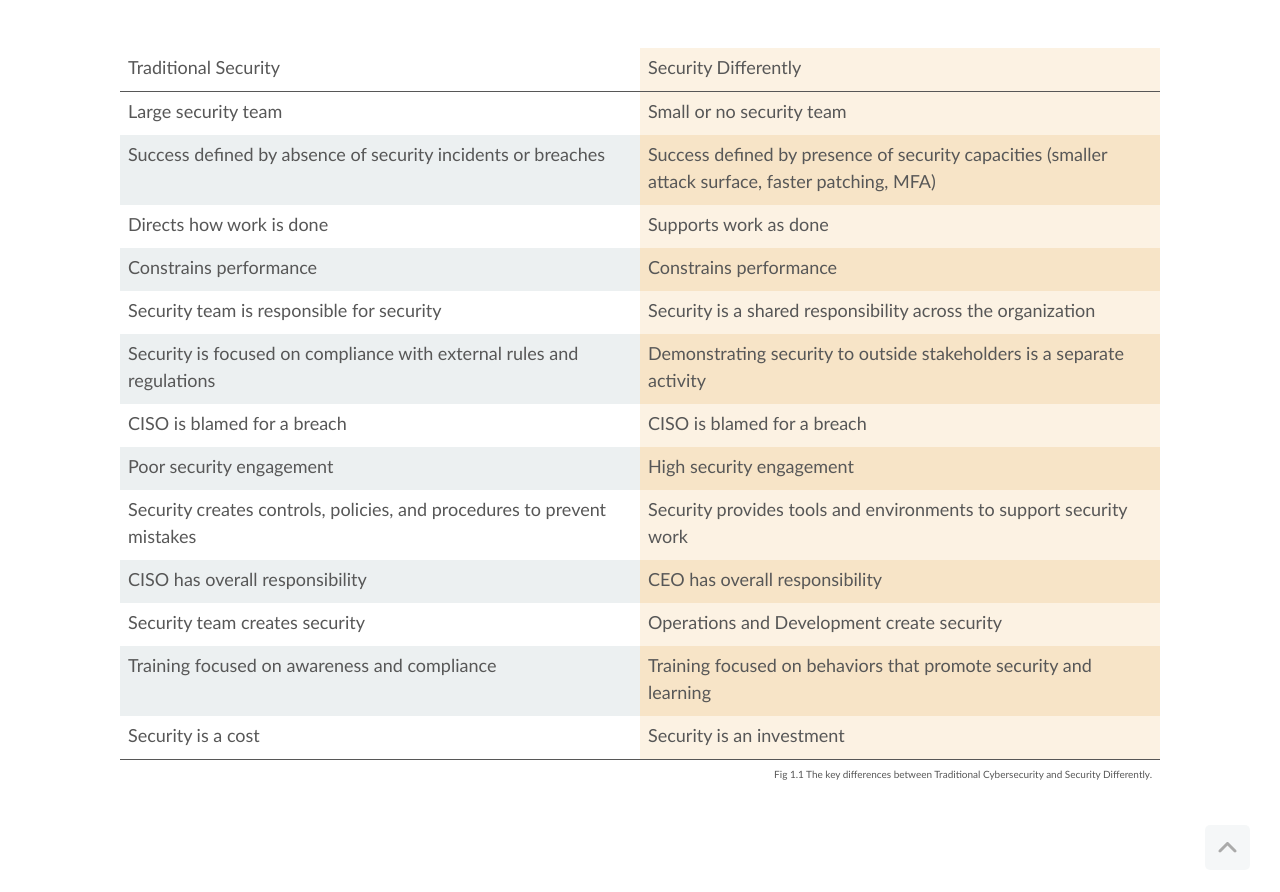
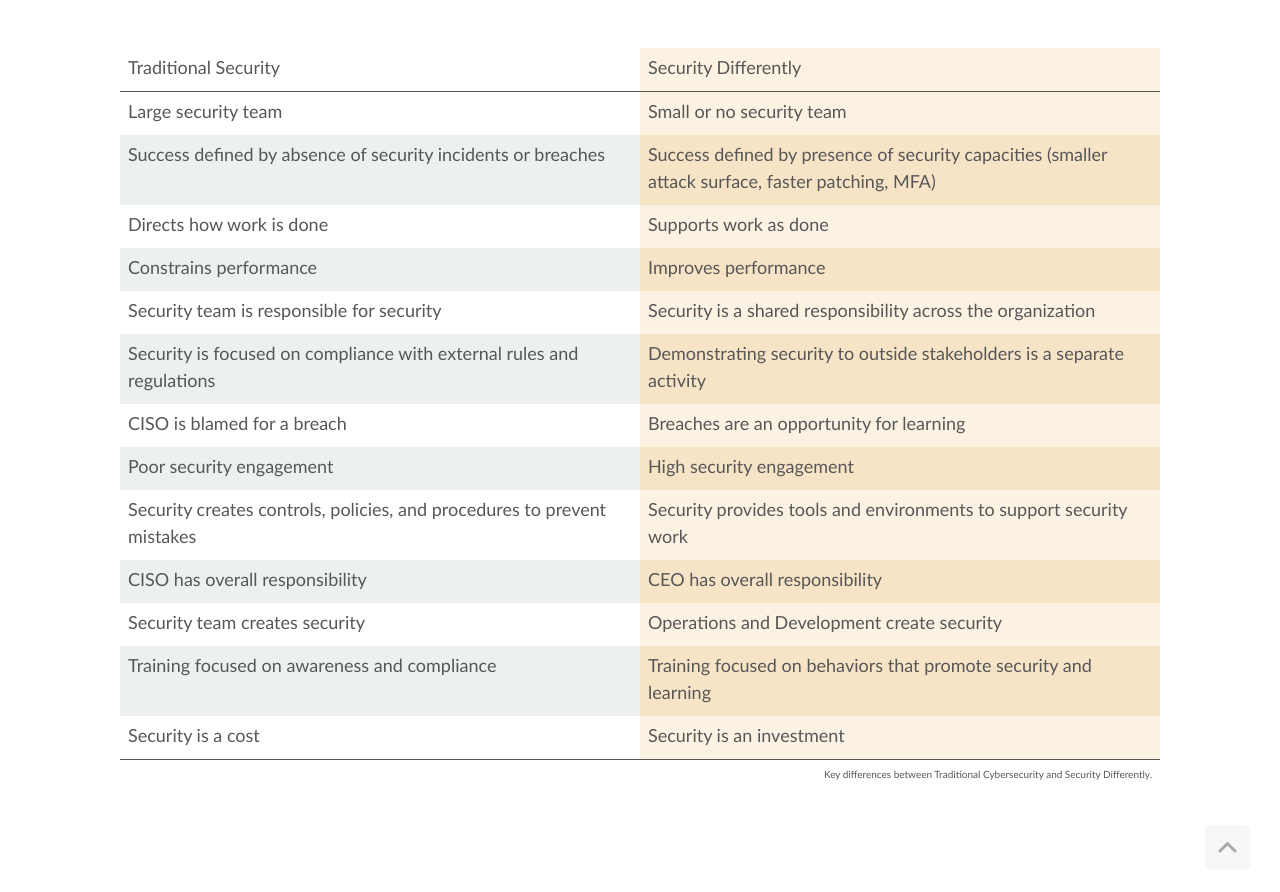
Before and after one commit to security-differently/security-differently.github.io, a Jekyll site: the page built from index.md, in a window 1280 px wide and 900 px high, scrolled down 2186 px. Shown: the top 892 px of the window. Built offline with Jekyll 4.4.1, drawn with Linux system fonts in a browser that asks for light colours; some web fonts are replaced; some of the changed lines change nothing that is shown.

Commit message:
Reconcile about with core-principle and compare

```diff
--- a/_layouts/default.html
+++ b/_layouts/default.html
@@ -170,7 +170,7 @@
             {{ page.compare-row4-col1 }}
           </div>
           <div class="col-6 table-content sd">
-            {{ page.compare-row4-col1 }}
+            {{ page.compare-row4-col2 }}
           </div>
         </div>
         <div class="row">
@@ -194,7 +194,7 @@
             {{ page.compare-row7-col1 }}
           </div>
           <div class="col-6 table-content sd">
-            {{ page.compare-row7-col1 }}
+            {{ page.compare-row7-col2 }}
           </div>
         </div>
         <div class="row alt">
--- a/about.md
+++ b/about.md
@@ -2,32 +2,6 @@
 layout: page
 title: What is Security Differently?
 ---
-Security Differently is a new evidence-based cybersecurity practice adapted from safety. By shifting the focus from preventing incidents to improving performance, security changes from a cost to an investment that can be measured directly.
-
-There are two core principles of Security Differently:
-
-- Instead of preventing bad outcomes and behaviors, promote good outcomes and behaviors (learning over compliance)
-- Security is a shared responsibility (the security team doesn't create security)
-
-How does this work in practice? The table below highlights key differences between Traditional Cybersecurity and Security Differently:
-
-|Traditional Security|Security Differently|
-|:-------------------|:-------------------|
-|Large security team|Small or no security team|
-|Success defined by absence of security incidents or breaches|Success defined by presence of security capacities (smaller attack surface, faster patching, MFA)|
-|Directs how work is done|Supports work as done|
-|Constrains performance|Improves performance|
-|Security team is responsible for security|Security is a shared responsibility across the organization|
-|Security is focused on compliance with external rules and regulations|Demonstrating security to outside stakeholders is a separate activity|
-|CISO is blamed for a breach|Breaches are an opportunity for learning|
-|Poor security engagement|High security engagement|
-|Security creates controls, policies, and procedures to prevent mistakes|Security provides tools and environments to support security work|
-|CISO has overall responsibility|CEO has overall responsibility|
-|Security team creates security|Operations and Development create security|
-|Training focused on awareness and compliance|Training focused on behaviors that promote security and learning|
-|Security is a cost|Security is an investment|
-
-For a deeper dive, you can read through the [slides](/assets/security-differently.pdf) from my Secure360 talk [Security Differently](https://site.pheedloop.com/event/2024secure360/schedule/SESCYVQSVJOZK6AB8).
 
 ## Further Reading
 
--- a/index.md
+++ b/index.md
@@ -41,11 +41,11 @@
 compare-row12-col2: Training focused on behaviors that promote security and learning
 compare-row13-col1: Security is a cost
 compare-row13-col2: Security is an investment
-compare-caption: Fig 1.1 The key differences between Traditional Cybersecurity and Security Differently.
+compare-caption: Key differences between Traditional Cybersecurity and Security Differently.
 
 cta-title: Dive Deeper
 cta-content: <p>Ready to challenge traditional security models? Uncover new insights from the Security Differently <a href="https://site.pheedloop.com/event/2024secure360/schedule/SESCYVQSVJOZK6AB8" target="_blank">Secure360</a> talk.</p>
-cta-btn-url: https://www.security-differently.com/assets/security-differently.pdf
+cta-btn-url: /assets/security-differently.pdf
 cta-btn-label: View Slides
 
 services-title: Services
@@ -63,7 +63,6 @@
 contact-title: <em>John Benninghoff</em> has been doing security differently for over 25 years.
 contact-content: <p>John’s career includes diverse experience in financial services, retail, government, and health care, supporting infrastructure, software development, and Site Reliability Engineering. John holds a Masters of Science in Psychology from the Managing Risk and Systems Change program at Trinity College Dublin, where he applied lessons from safety science to technology.</p>
 
-
 ---
 
 # {{ page.title }}
```
